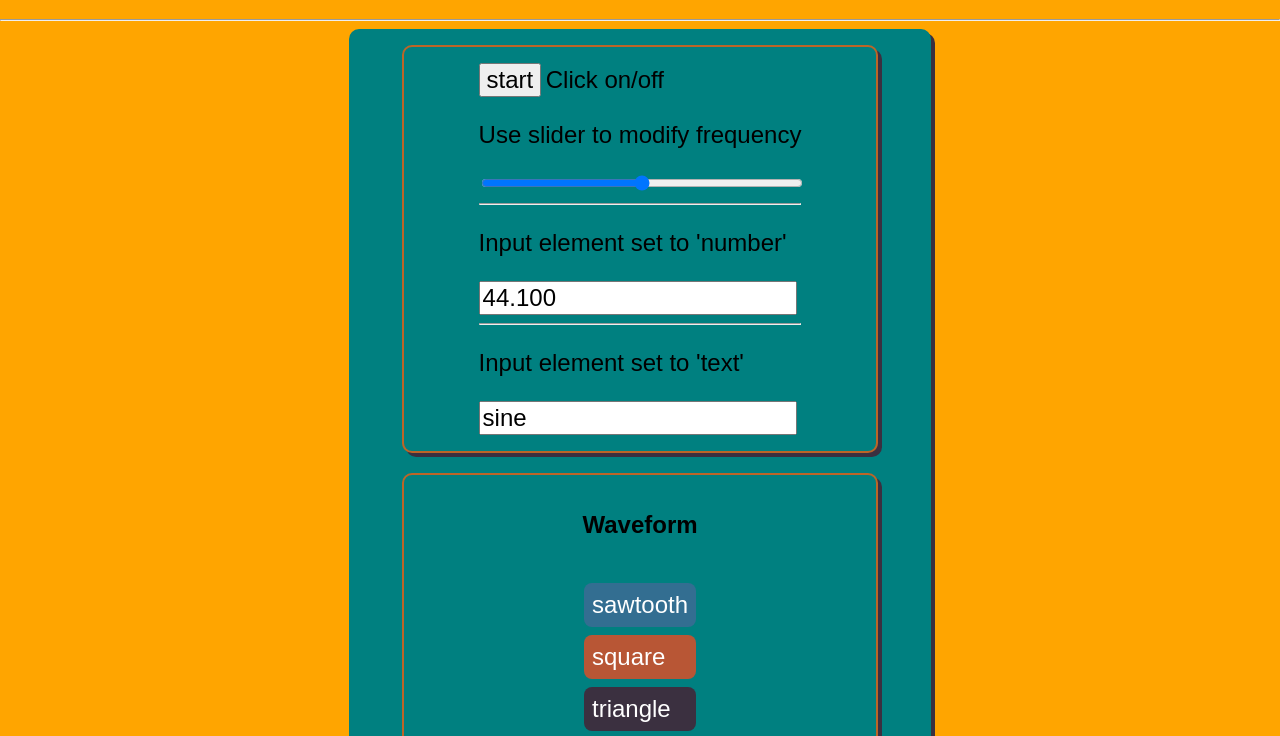
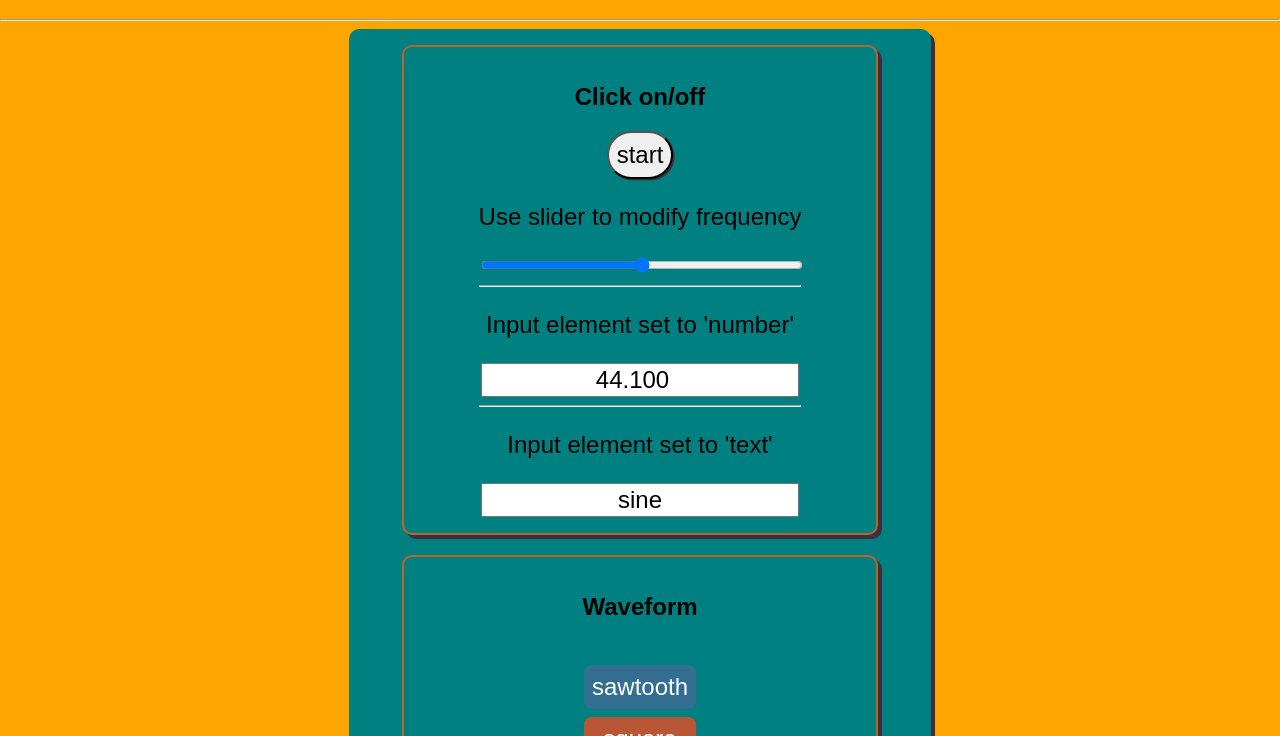
Before and after one commit to xmenbteam/hello-sound, a plain HTML site: page index.html in a window 1280 px wide. Shown: the part 61-797 px from the top of the page. Drawn offline with nearby package versions, Linux system fonts and the light colour scheme.

Commit message:
updates CSS

```diff
--- a/css/app.css
+++ b/css/app.css
@@ -10,11 +10,22 @@ body {
 .application {
   width: 550px;
   margin: 0 auto;
+  text-align: center;
 }
 
 h1 {
   font-family: Arial, Helvetica, sans-serif;
   padding-left: 2vmin;
+}
+
+h2 {
+  text-align: center;
+}
+
+#on-off {
+  border-radius: 12vmin;
+  padding: 1vmin;
+  box-shadow: 0.2vmin 0.2vmin #3b3040;
 }
 
 div {
@@ -73,6 +84,7 @@ span,
 li,
 input {
   font-size: 1.5em;
+  text-align: center;
 }
 
 .selected-waveform {
--- a/index.html
+++ b/index.html
@@ -17,8 +17,8 @@
     <div class="application">
       <div class="osc-controls">
         <form>
+          <h2>Click on/off</h2>
           <input id="on-off" type="button" value="start" />
-          <span>Click on/off</span>
           <p>Use slider to modify frequency</p>
           <input
             type="range"
```
